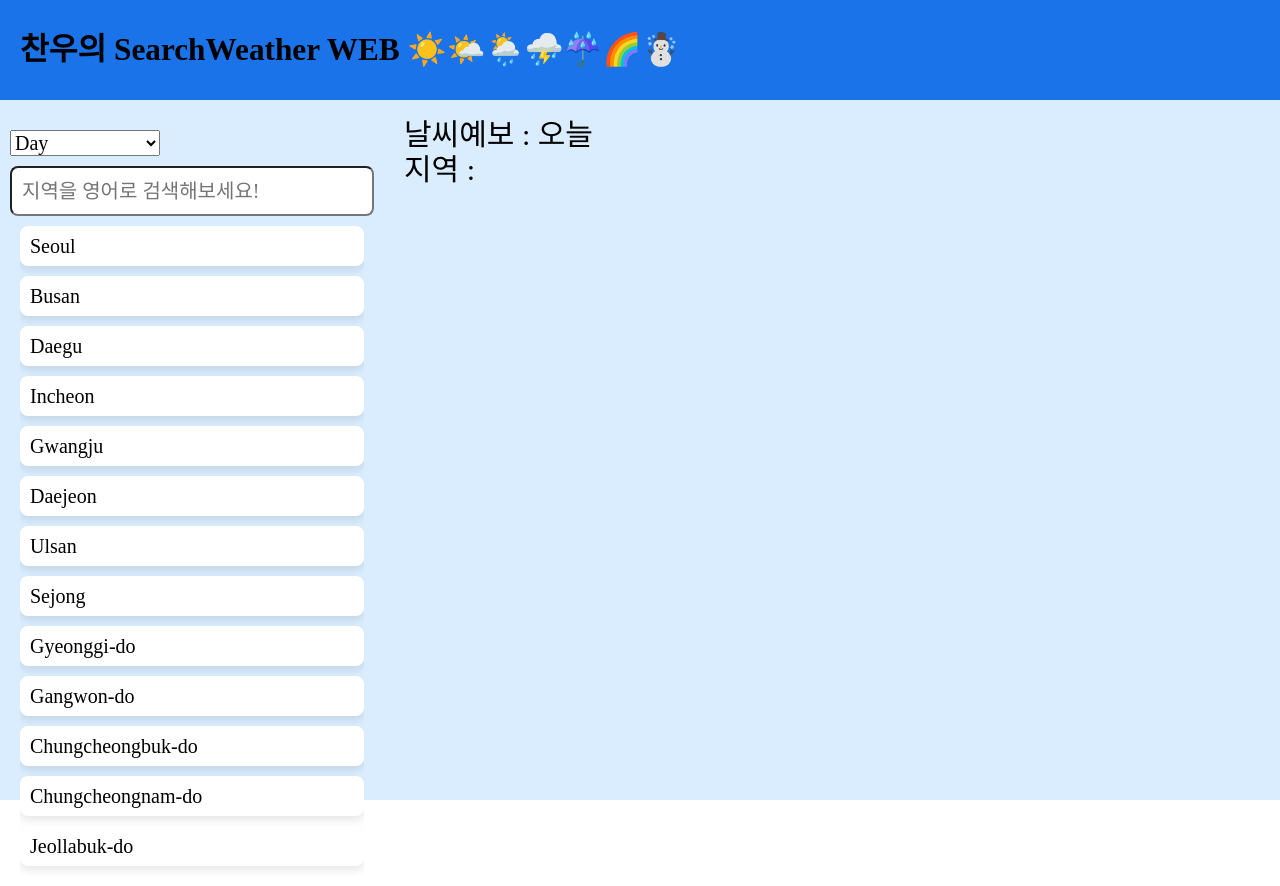
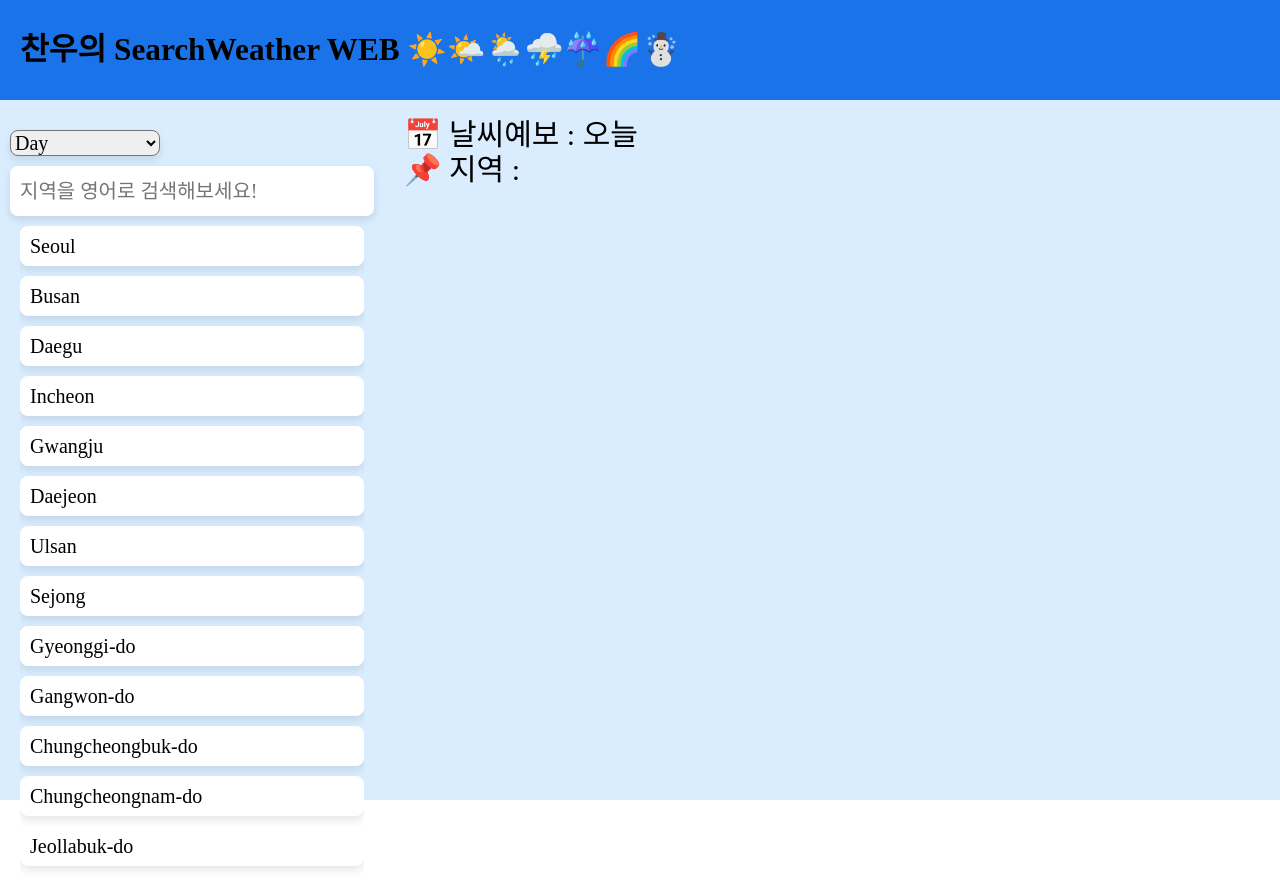
Before and after one commit to GO-SOPT-WEB/ChanwooJeong, a React (Vite) app in the folder Week4-0506/SearchWeather/: page /day in a window 1280 px wide. Built offline with nearby package versions, Linux system fonts and the light colour scheme; a web font is replaced by a local one.

Commit message:
[style] : 검색창 및 기간드롭박스  스타일링

```diff
--- a/Week4-0506/SearchWeather/src/components/SearchBox.jsx
+++ b/Week4-0506/SearchWeather/src/components/SearchBox.jsx
@@ -19,6 +19,8 @@ const PeriodDropDown = styled.div`
   select {
     width: 15rem;
     font-size: 2rem;
+    box-shadow: 0px 0.4rem 0.8rem rgba(0, 0, 0, 0.1);
+    border-radius: 0.8rem;
   }
 `;
 const SearchInput = styled.input`
@@ -27,7 +29,10 @@ const SearchInput = styled.input`
   padding: 1rem;
 
   font-size: 2rem;
-  background: #ffffff;
+
+  background-color: #fff;
+  box-shadow: 0px 0.4rem 0.8rem rgba(0, 0, 0, 0.1);
+  border: none;
   border-radius: 0.8rem;
 `;
 
--- a/Week4-0506/SearchWeather/src/components/WeatherInfoSection.jsx
+++ b/Week4-0506/SearchWeather/src/components/WeatherInfoSection.jsx
@@ -22,8 +22,8 @@ const WeatherInfoSection = () => {
   return (
     <Wrapper>
       <InfoBox>
-        <span>날씨예보 : {period === "day" ? "오늘" : "주간"} </span>
-        <span> 지역 : {area}</span>
+        <span>📅 날씨예보 : {period === "day" ? "오늘" : "주간"} </span>
+        <span>📌 지역 : {area}</span>
       </InfoBox>
       <Outlet />
     </Wrapper>
```
